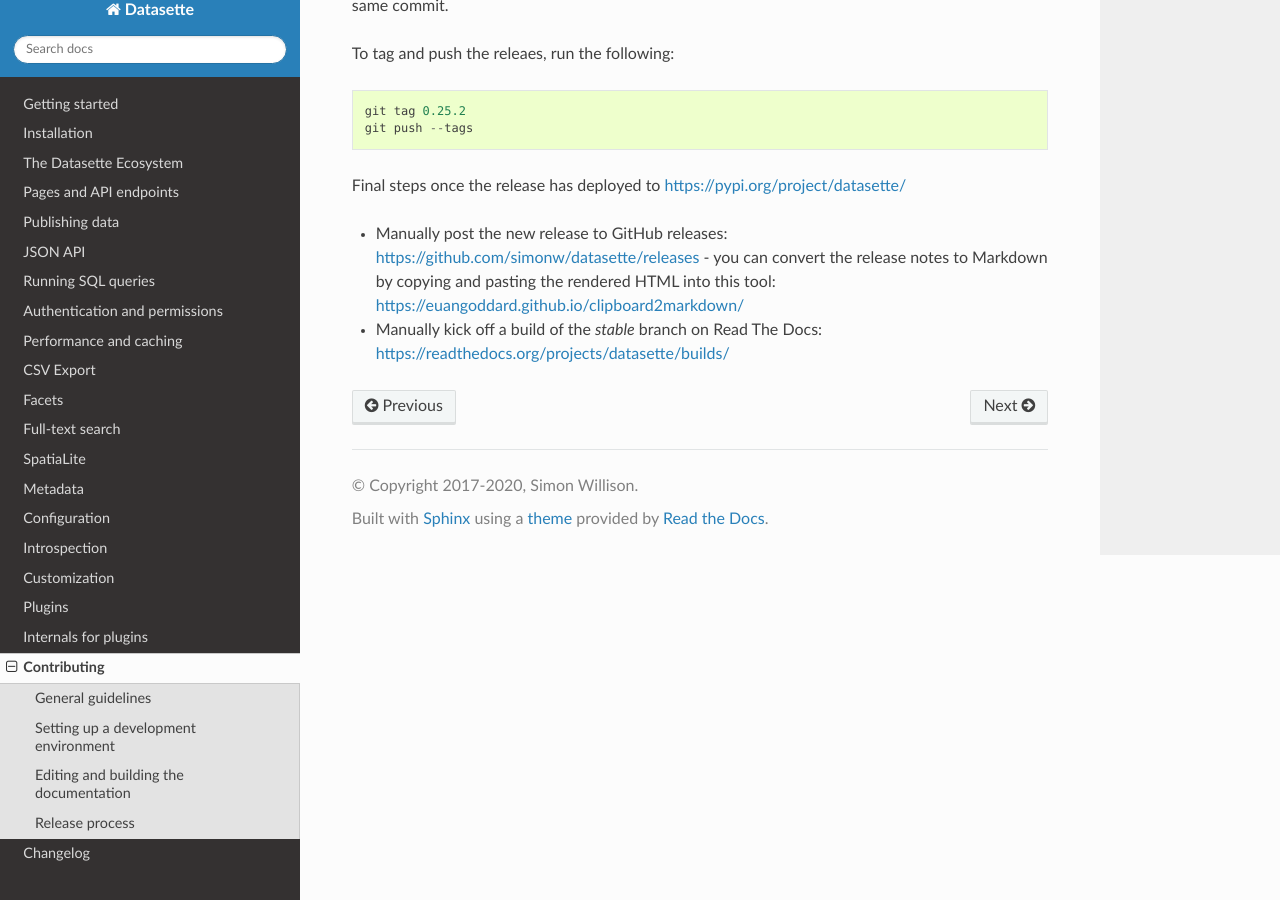
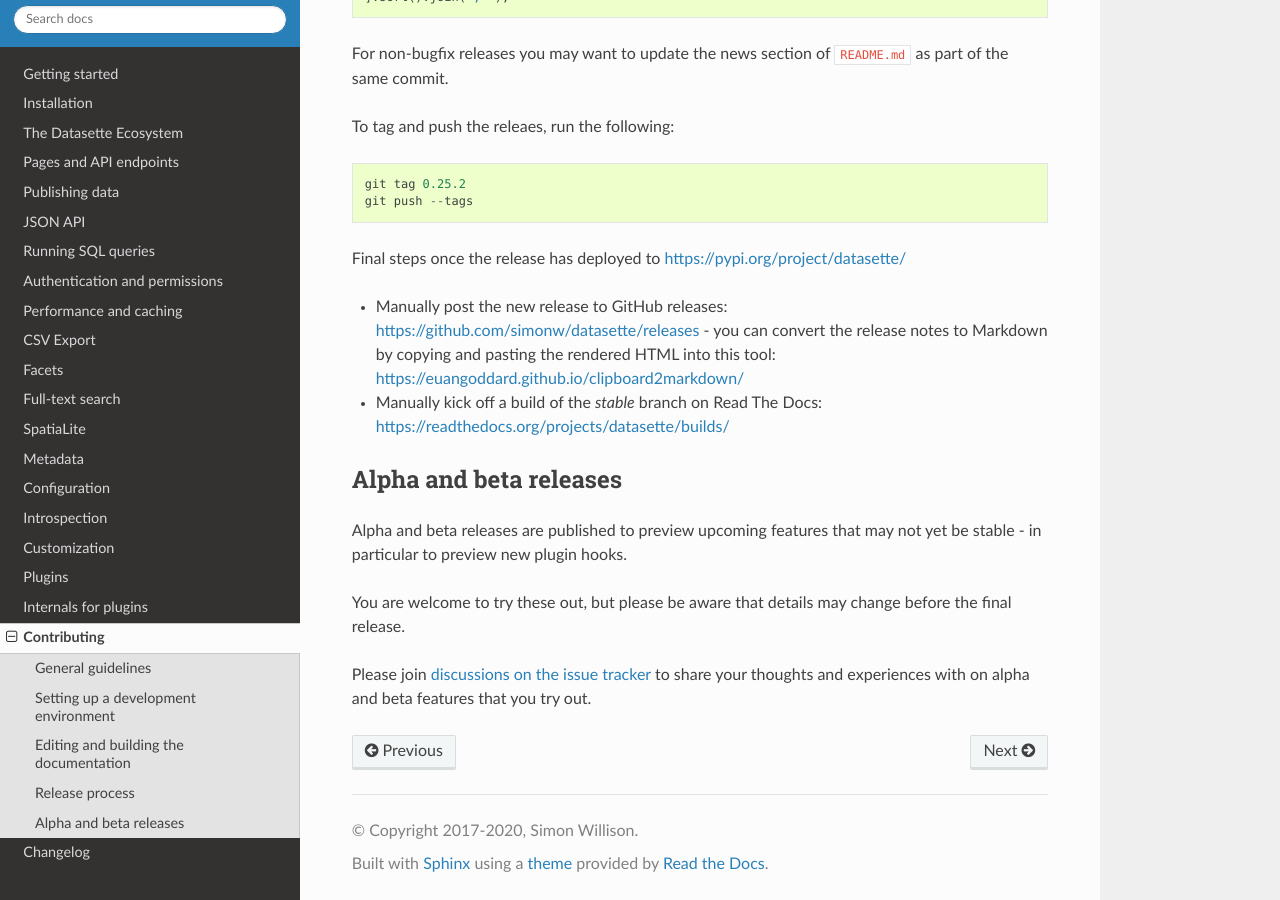
Before and after one commit to simonw/datasette, a Sphinx documentation site: the page built from docs/contributing.rst, in a window 1280 px wide and 900 px high, scrolled down 4760 px. Built offline with Sphinx 7.4.7 and the Read the Docs theme 2.0.0, drawn with Linux system fonts in a browser that asks for light colours; some of the changed text lies outside the part shown.

Commit message:
Documentation for alpha/beta release process, refs #807

```diff
--- a/docs/contributing.rst
+++ b/docs/contributing.rst
@@ -147,6 +147,8 @@
 
 We increment ``patch`` for bugfix releass.
 
+:ref:`contributing_release_alpha_beta` may have an additional ``a0`` or ``b0`` prefix - the integer component will be incremented with each subsequent alpha or beta.
+
 To release a new version, first create a commit that updates :ref:`the changelog <changelog>` with highlights of the new version. An example `commit can be seen here <https://github.com/simonw/datasette/commit/d56f402822df102f9cf1a9a056449d01a15e3aae>`__::
 
     # Update changelog
@@ -180,3 +182,14 @@
 
 * Manually post the new release to GitHub releases: https://github.com/simonw/datasette/releases - you can convert the release notes to Markdown by copying and pasting the rendered HTML into this tool: https://euangoddard.github.io/clipboard2markdown/
 * Manually kick off a build of the `stable` branch on Read The Docs: https://readthedocs.org/projects/datasette/builds/
+
+.. _contributing_release_alpha_beta:
+
+Alpha and beta releases
+-----------------------
+
+Alpha and beta releases are published to preview upcoming features that may not yet be stable - in particular to preview new plugin hooks.
+
+You are welcome to try these out, but please be aware that details may change before the final release.
+
+Please join `discussions on the issue tracker <https://github.com/simonw/datasette/issues>`__ to share your thoughts and experiences with on alpha and beta features that you try out.
```
